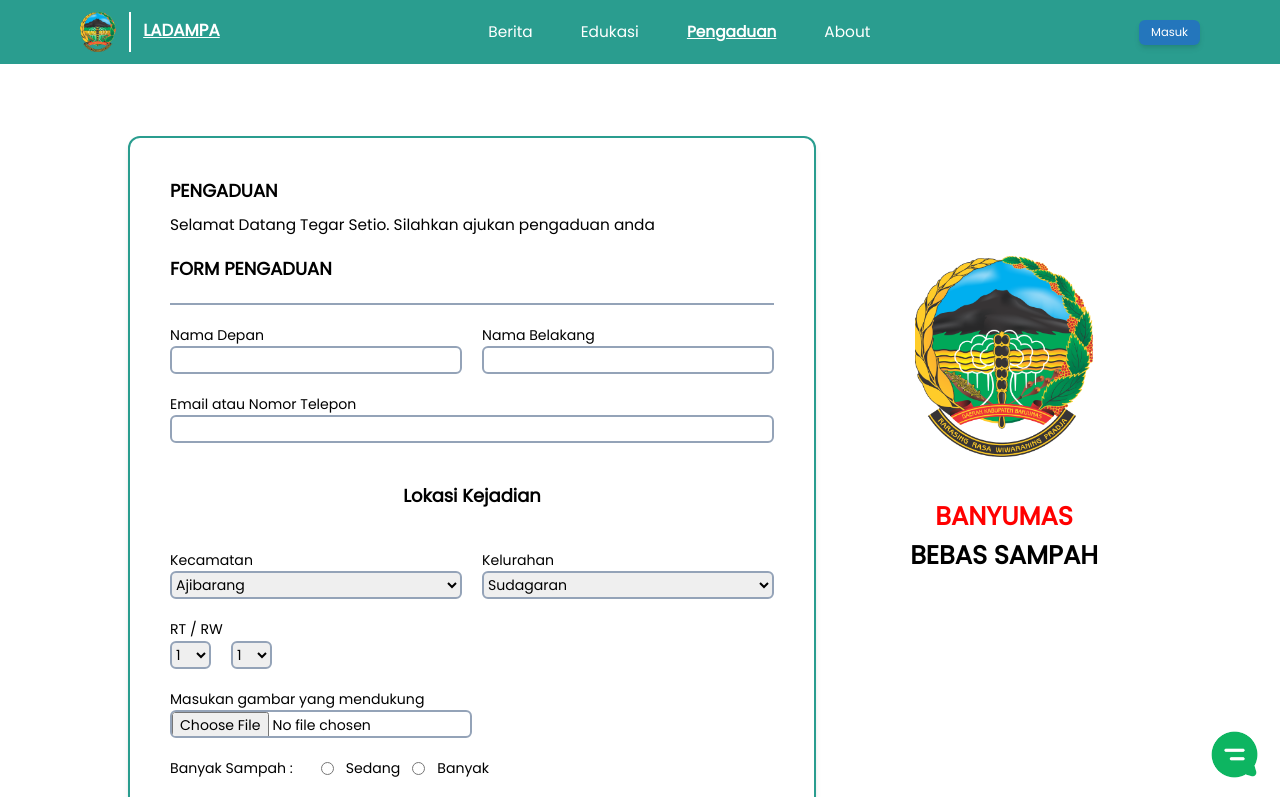
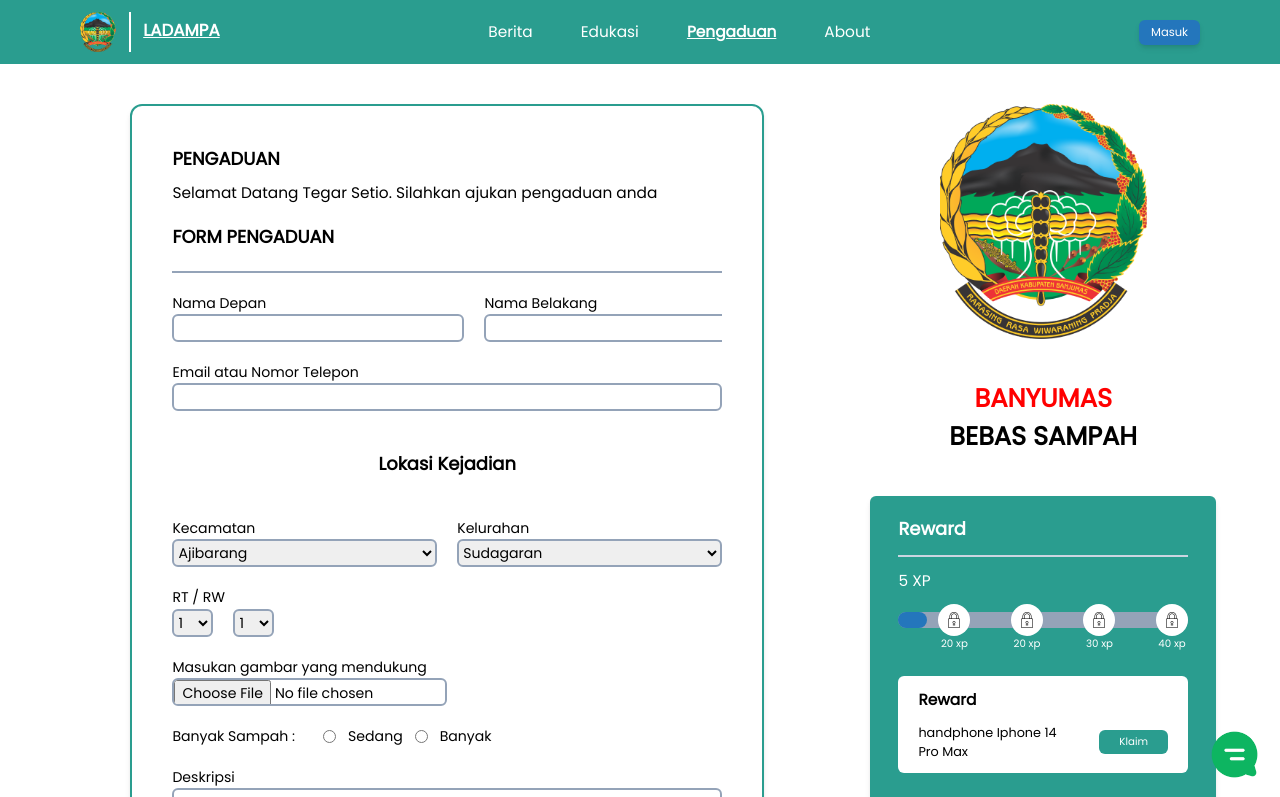
Before and after one commit to kopsus/LADAMPA, a Next.js app: page /pengaduan in a window 1280 px wide. Shown: the top 797 px of the page. Built offline with nearby package versions, Linux system fonts and the light colour scheme; some icons are missing.

Commit message:
Penambahan reward

```diff
--- a/src/app/globals.css
+++ b/src/app/globals.css
@@ -58,7 +58,7 @@
   /* PENGADUAN */
   .item-form label,
   .input-form-KS label {
-    @apply md:text-[2.5vw] lg:text-[1.3vw] xl:text-[1.1vw] 2xl:text-[1vw];
+    @apply text-[3.5vw] md:text-[2.5vw] lg:text-[1.3vw] xl:text-[1.1vw] 2xl:text-[1vw];
   }
 
   .item-file input {
@@ -73,7 +73,7 @@
   .item-form-pengaduan input,
   .item-file input,
   .item-form-pengaduan select {
-    @apply border-2 border-slate-400 h-[8vw] text-black outline-primaryGrand rounded-md text-[3.3vw]  md:h-[6vw] md:text-[2.7vw] xl:h-[2.2vw] xl:text-[1.1vw] 2xl:text-[1vw];
+    @apply border-2 border-slate-400 h-[8vw] text-black outline-primaryGrand rounded-md text-[3.3vw] md:h-[6vw] md:text-[2.7vw] lg:h-[3vw] lg:text-[1.5vw] xl:h-[2.2vw] xl:text-[1.1vw] 2xl:text-[1vw];
   }
 
   .item-form-pengaduan label,
@@ -95,8 +95,9 @@
   }
 
   .input-form-KS input,
+  .input-form-KS textarea,
   .item-form-pengaduan textarea {
-    @apply md:text-[2.7vw] lg:text-[1.3vw] xl:text-[1.1vw];
+    @apply text-[3.5vw] md:text-[2.7vw] lg:text-[1.3vw] xl:text-[1.1vw];
   }
   /* EDN PENGADUAN */
 
--- a/src/app/page.tsx
+++ b/src/app/page.tsx
@@ -35,7 +35,7 @@ export default function Home() {
         </div>
       </div>
       <BarChart />
-      {/* <Maps /> */}
+      <Maps />
       <LadampaTerkini />
       <Testimoni />
     </div>
--- a/src/app/pengaduan/page.tsx
+++ b/src/app/pengaduan/page.tsx
@@ -3,7 +3,7 @@ import Pengaduan from "@/components/pengaduan"
 
 export default function Page() {
   return (
-    <div className="mt-20 z-10 md:mt-24">
+    <div className="mt-20 z-10 md:mt-24 lg:mt-16">
       <Pengaduan />
       <KritikSaran />
     </div>
--- a/src/components/kritikSaran.tsx
+++ b/src/components/kritikSaran.tsx
@@ -31,7 +31,7 @@ export default function KritikSaran() {
           </div>
           <button
             type="submit"
-            className="bg-primaryGrand hover:bg-darkGreen text-white rounded-md py-1 text-[3vw] md:text-[2.5vw] md:py-1 lg:py-1 xl:text-[1vw] 2xl:text-[1.3vw]"
+            className="bg-primaryGrand hover:bg-darkGreen text-white rounded-md py-1 text-[3vw] md:text-[2.5vw] md:py-1 lg:py-1 lg:text-[1.3vw] xl:text-[1vw] 2xl:text-[1.3vw]"
           >
             Kirim
           </button>
--- a/src/components/mapsFooter.tsx
+++ b/src/components/mapsFooter.tsx
@@ -9,11 +9,11 @@ export default function MapsFooter() {
   return (
     <>
       <div className="flex-1 z-10">
-        <p className="mb-4 font-bold xl:text-[1.2vw] 2xl:text-[1.1vw]">
+        <p className="mb-4 font-bold lg:text-[1.5vw] xl:text-[1.2vw] 2xl:text-[1.1vw]">
           Peta Lokasi
         </p>
         <MapContainer
-          className="h-[50vw] md:h-[25vw] xl:h-[15vw] sticky"
+          className="h-[50vw] md:h-[25vw] lg:h-[15vw] xl:h-[15vw] sticky"
           center={[-7.435018404128583, 109.24912478085912]}
           zoom={12}
           scrollWheelZoom={false}
--- a/src/components/pengaduan.tsx
+++ b/src/components/pengaduan.tsx
@@ -6,6 +6,7 @@ import img from "../../public/assets/logo.png"
 
 // components
 import "../app/globals.css"
+import Reward from "./reward/reward"
 
 const kecamatan = [
   "	Ajibarang",
@@ -49,19 +50,19 @@ for (var i = 1; i <= 20; i++) {
 export default function Pengaduan() {
   return (
     <div className="">
-      <div className="w-[90%] mx-auto border-b-4 border-slate-400 lg:flex lg:gap-10 xl:w-[80%]">
-        <div className="border-2 border-primaryGrand shadow-md mx-auto my-10 p-5 rounded-xl md:p-10 lg:flex-1 lg:mb-20">
+      <div className="w-[90%] mx-auto border-b-4 border-slate-400 lg:flex lg:gap-10 xl:w-[90%]">
+        <div className="border-2 border-primaryGrand shadow-md mx-auto my-10 p-5 rounded-xl md:p-10 lg:mb-20 xl:w-[55%]">
           <div className="flex flex-col gap-2 mb-5">
-            <p className="text-[4.5vw] font-bold md:text-[3vw] lg:text-[1.7vw] xl:text-[1.4vw] 2xl:text-[1.2vw]">
+            <p className="text-[4.5vw] font-bold md:text-[3vw] lg:text-[2vw] xl:text-[1.4vw] 2xl:text-[1.2vw]">
               PENGADUAN
             </p>
-            <p className="text-[4vw] md:text-[2.8vw] xl:text-[1.2vw] 2xl:text-[1.1vw]">
+            <p className="text-[4vw] md:text-[2.8vw] lg:text-[1.8vw] xl:text-[1.2vw] 2xl:text-[1.1vw]">
               Selamat Datang Tegar Setio. Silahkan ajukan pengaduan anda
             </p>
           </div>
 
           <div>
-            <p className="text-[4.5vw] font-bold border-b-2 border-slate-400 md:text-[3vw] md:pb-5 lg:text-[1.7vw] xl:text-[1.4vw] 2xl:text-[1.2vw]">
+            <p className="text-[4.5vw] font-bold border-b-2 border-slate-400 md:text-[3vw] md:pb-5 lg:text-[2vw] xl:text-[1.4vw] 2xl:text-[1.2vw]">
               FORM PENGADUAN
             </p>
 
@@ -80,7 +81,7 @@ export default function Pengaduan() {
                 <label>Email atau Nomor Telepon</label>
                 <input type="text" className="" placeholder="" />
               </div>
-              <p className="text-[4.5vw] text-center font-bold my-5 md:text-[3vw] xl:text-[1.4vw] 2xl:text-[1.2vw]">
+              <p className="text-[4.5vw] text-center font-bold my-5 md:text-[3vw] lg:text-[2vw] xl:text-[1.4vw] 2xl:text-[1.2vw]">
                 Lokasi Kejadian
               </p>
               <div className="flex flex-col gap-5 md:flex-row md:gap-5">
@@ -155,14 +156,15 @@ export default function Pengaduan() {
               </div>
               <button
                 type="submit"
-                className="bg-primaryGrand hover:bg-darkGreen text-white py-1 rounded-md text-[3vw] md:text-[2.5vw] md:py-1 lg:py-1 xl:text-[1vw] 2xl:text-[1.2vw]"
+                className="bg-primaryGrand hover:bg-darkGreen text-white py-1 rounded-md text-[3vw] md:text-[2.5vw] md:py-1 lg:py-1 lg:text-[1.3vw] xl:text-[1vw] 2xl:text-[1.2vw]"
               >
                 Kirim
               </button>
             </form>
           </div>
         </div>
-        <div className="hidden lg:my-40 lg:flex lg:flex-col lg:flex-1 xl:flex-[0.8]">
+        <div className="mt-10 xl:w-[30%]">
+          <div className="hidden lg:flex flex-col w-full">
             <div className="w-[60%] mx-auto">
               <Image src={img} alt="" className="w-full h-full object-cover" />
             </div>
@@ -171,6 +173,8 @@ export default function Pengaduan() {
               <p>BEBAS SAMPAH</p>
             </div>
           </div>
+          <Reward />
+        </div>
       </div>
     </div>
   )
--- /dev/null
+++ b/src/components/reward/reward.tsx
@@ -0,0 +1,136 @@
+"use client"
+
+import React, { useState } from "react"
+import Image from "next/image"
+import padlock from "../../../public/assets/padlock.png"
+
+const ComponentsExp = ({
+  text,
+  index,
+  onClick,
+}: {
+  text: string
+  index: number
+  onClick: () => void
+}) => {
+  const [isActive, setIsActive] = useState(false)
+
+  const handleActive = () => {
+    setIsActive(!isActive)
+  }
+
+  return (
+    <div>
+      <div
+        className={`overflow-hidden w-[10vw] rounded-full p-2 bg-white md:w-[7vw] lg:w-[3.5vw] xl:w-[2.5vw] xl:cursor-pointer xl:hover:bg-secondPrimary${
+          isActive ? "bg-primaryBlue" : "bg-white"
+        }`}
+        onClick={onClick}
+      >
+        <Image
+          src={padlock}
+          alt="padlock"
+          className="w-full h-full object-cover"
+          onClick={handleActive}
+        />
+      </div>
+      <p className="text-center text-white text-[3vw] md:text-[2vw] lg:text-[1vw] xl:text-[0.8vw]">
+        {text}
+      </p>
+    </div>
+  )
+}
+
+const ComponentReward = ({ text }: { text: string }) => {
+  return (
+    <div className="flex items-center gap-5 mt-3">
+      <p className="text-[3.5vw] md:text-[2.5vw] lg:text-[1.2vw] xl:text-[1vw]">
+        {text}
+      </p>
+      <button className="bg-primaryGrand text-white px-5 py-1 rounded-md text-[3vw] md:text-[2vw] lg:text-[1vw] xl:text-[0.8vw] xl:hover:bg-darkGreen">
+        Klaim
+      </button>
+    </div>
+  )
+}
+
+const Reward = () => {
+  const [selectedReward, setSelectedReward] = useState<number | null>(null)
+  const [reward, setReward] = useState(true)
+
+  const handleSelected = (index: number) => {
+    setReward(!reward)
+    setSelectedReward(index)
+  }
+
+  return (
+    <div className="mb-10">
+      <div className="bg-primaryGrand rounded-md px-5 py-3 shadow-md md:px-7 md:py-5">
+        <p className="text-white font-bold text-[4.5vw] md:text-[3.5vw] lg:text-[2vw] xl:text-[1.4vw]">
+          Reward
+        </p>
+        <div className="border-t-2 border-slate-300 mt-3 pt-3">
+          <p className="text-white text-[4vw] md:text-[3vw] lg:text-[1.5vw] xl:text-[1.2vw]">
+            5 XP
+          </p>
+
+          {/* exp */}
+          <div className="h-[10vw] flex items-center relative mt-3 md:h-[7vw] lg:h-[3.5vw] xl:h-[2.5vw]">
+            <div className="w-full absolute top-0 flex justify-between pl-10 md:pl-20 lg:pl-10">
+              <ComponentsExp
+                text="20 xp"
+                index={0}
+                onClick={() => handleSelected(0)}
+              />
+              <ComponentsExp
+                text="20 xp"
+                index={1}
+                onClick={() => handleSelected(1)}
+              />
+              <ComponentsExp
+                text="30 xp"
+                index={2}
+                onClick={() => handleSelected(2)}
+              />
+              <ComponentsExp
+                text="40 xp"
+                index={3}
+                onClick={() => handleSelected(3)}
+              />
+            </div>
+            <div className="bg-slate-400 w-full h-1/2 rounded-full">
+              <div className="bg-primaryBlue w-[10%] h-full rounded-full lg:w-[20%] xl:w-[10%]"></div>
+            </div>
+          </div>
+
+          {/* reward */}
+          <div className="bg-white rounded-md px-5 py-3 mt-10 mb-3">
+            <p className="text-[4vw] font-bold md:text-[3vw] lg:text-[1.5vw] xl:text-[1.2vw]">
+              Reward
+            </p>
+            {reward === true ? (
+              <ComponentReward text="handphone Iphone 14 Pro Max" />
+            ) : (
+              <>
+                {selectedReward === 0 ? (
+                  <ComponentReward text="Pulsa Internet Sebesar 5000" />
+                ) : null}
+                {selectedReward === 1 ? (
+                  <ComponentReward text="Vocher kuota sebesar 10 GB" />
+                ) : null}
+                {selectedReward === 2 ? (
+                  <ComponentReward text="1 Tiket Brangkat Haji" />
+                ) : null}
+                {selectedReward === 3 ? (
+                  <ComponentReward text="Bebas Keliling Dunia" />
+                ) : null}
+              </>
+            )}
+          </div>
+        </div>
+      </div>
+    </div>
+  )
+}
+
+export default Reward
```
Also changed, not shown: src/components/articles.tsx (+0 -9 lines), src/components/footer.tsx (+12 -12 lines), public/assets/padlock.png (added). Lines whose indentation alone changed are shown as unchanged.
